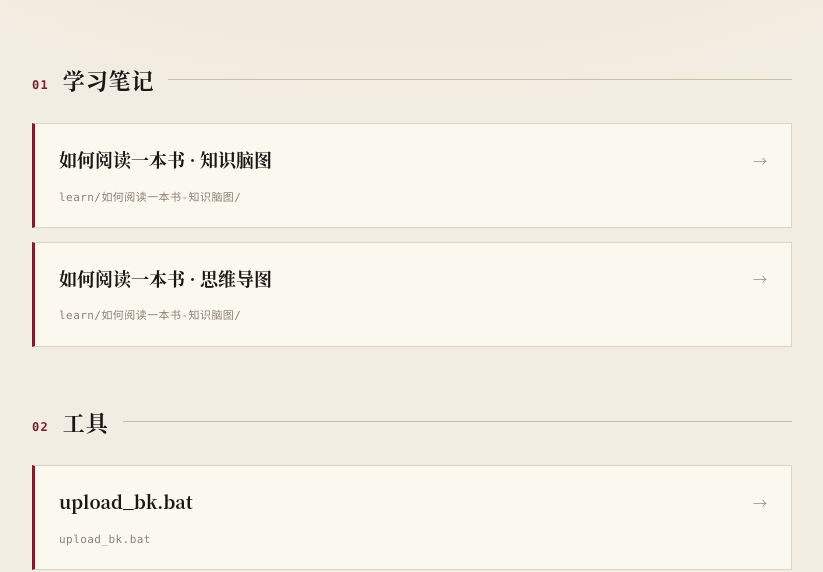
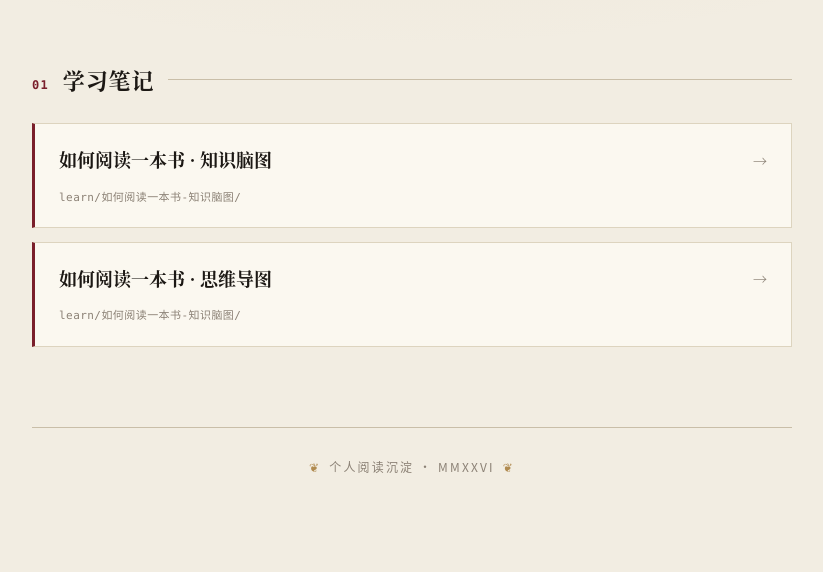
Before and after one commit to woodgather/book-note, a plain HTML site: page index.html in a window 1280 px wide. Shown: the part 233-805 px from the top of the page, without its empty margins (228-1051 px from the left). Drawn offline with Linux system fonts and the light colour scheme.

Commit message:
[config] update home config 2026-08-13 12:33
Signed-off-by: fung <15875515020@163.com>

```diff
--- a/index.html
+++ b/index.html
@@ -93,9 +93,6 @@
     margin-bottom: 56px;
     animation: rise 0.7s ease-out both;
   }
-
-  .section:nth-of-type(2) { animation-delay: 0.1s; }
-  .section:nth-of-type(3) { animation-delay: 0.2s; }
 
   .section-head {
     display: flex;
@@ -282,23 +279,6 @@
       </div>
     </section>
 
-    <section class="section" aria-labelledby="cat-tools">
-      <div class="section-head">
-        <span class="section-num">02</span>
-        <h2 class="section-title" id="cat-tools">工具</h2>
-        <span class="section-rule" aria-hidden="true"></span>
-      </div>
-      <div class="entries">
-        <a class="entry" href="upload_bk.bat">
-          <div class="entry-title">
-            upload_bk.bat
-            <span class="entry-arrow" aria-hidden="true">→</span>
-          </div>
-          <div class="entry-meta">upload_bk.bat</div>
-        </a>
-      </div>
-    </section>
-
     <footer class="colophon">
       <span class="ornament">❦</span>个人阅读沉淀 · MMXXVI<span class="ornament">❦</span>
     </footer>
```
